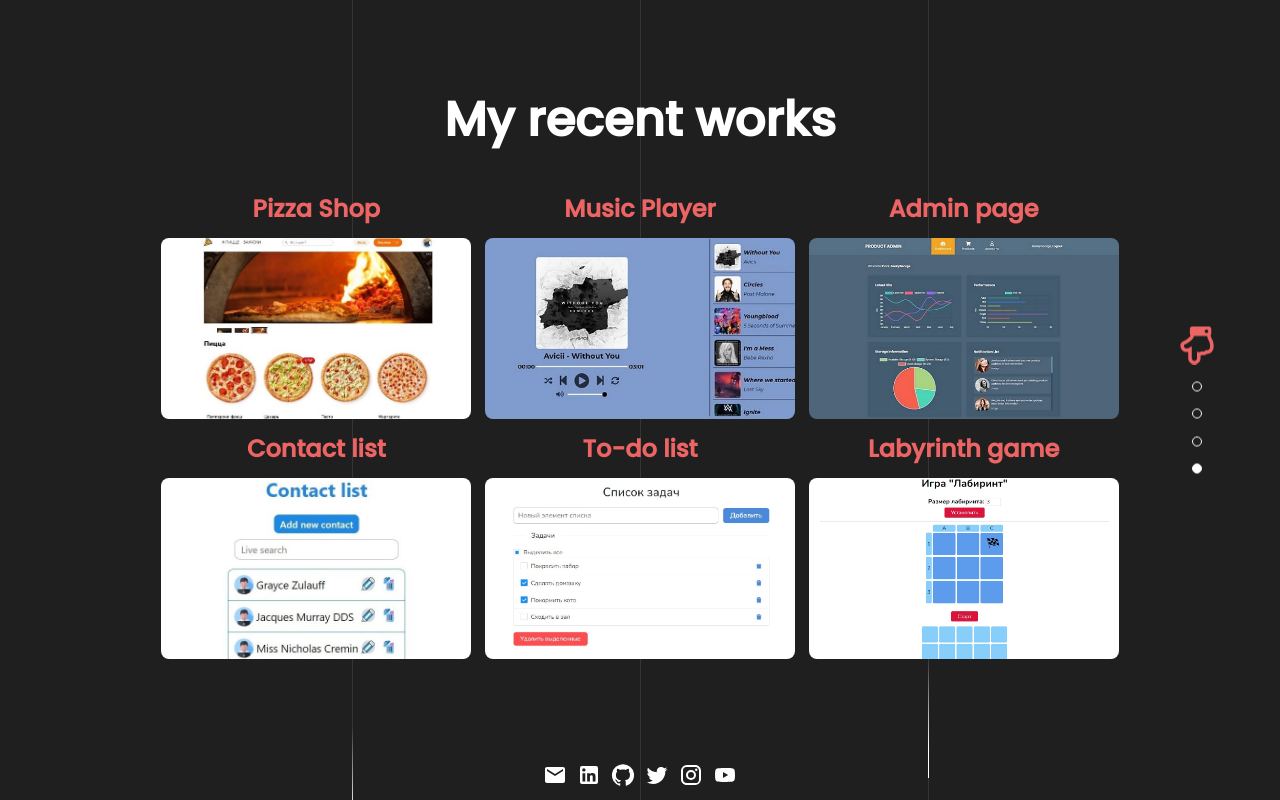
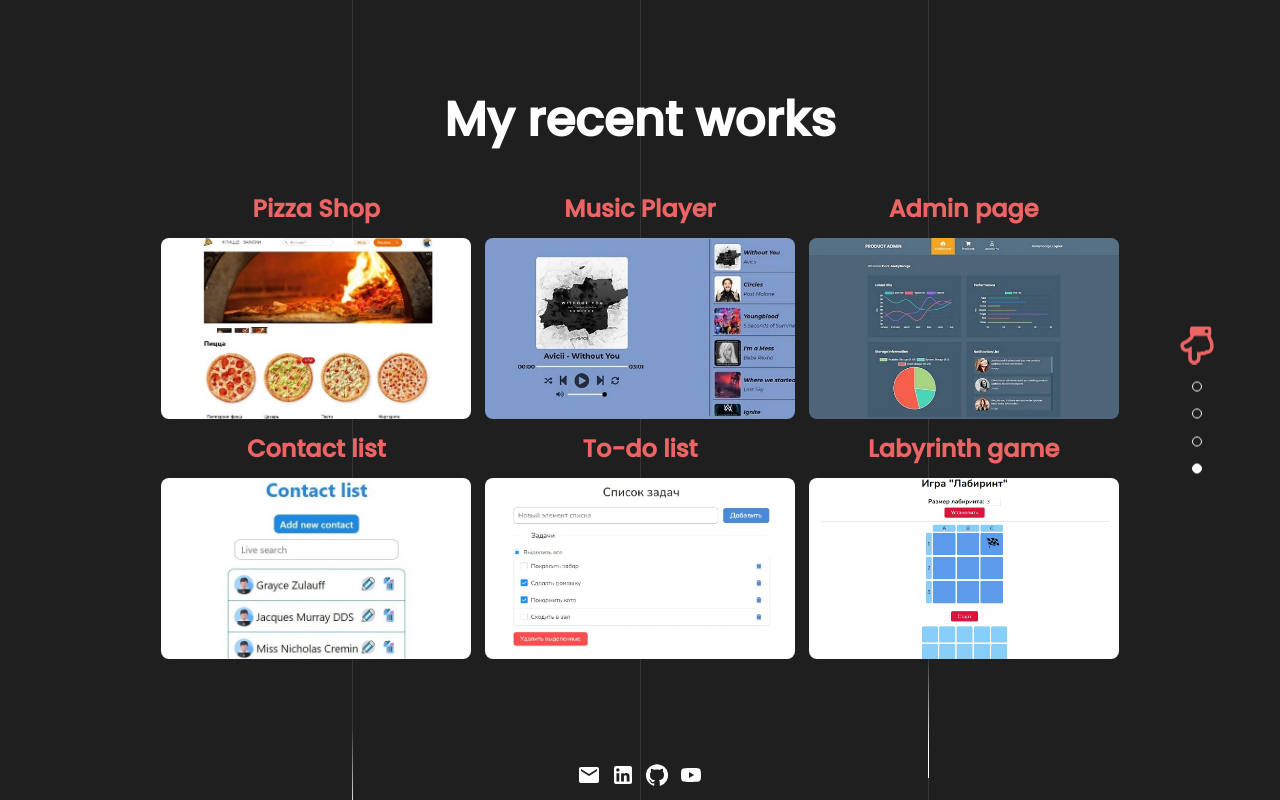
Before and after one commit to Mavludin/portfolio-page, a React (Create React App) app: page /projects in a window 1280 px wide. Built offline with nearby package versions, Linux system fonts and the light colour scheme.

Commit message:
Remove social media icons #13

```diff
--- a/src/shared/projectData.js
+++ b/src/shared/projectData.js
@@ -289,16 +289,6 @@ export const socials = [
   },
   {
     id: 4,
-    ref: 'https://twitter.com/_mavludin',
-    Content: TwitterIcon
-  },
-  {
-    id: 5,
-    ref: 'https://instagram.com/icukengw/',
-    Content: InstagramIcon
-  },
-  {
-    id: 6,
     ref: 'https://www.youtube.com/c/maxwellcoding',
     Content: YouTubeIcon
   },
```
